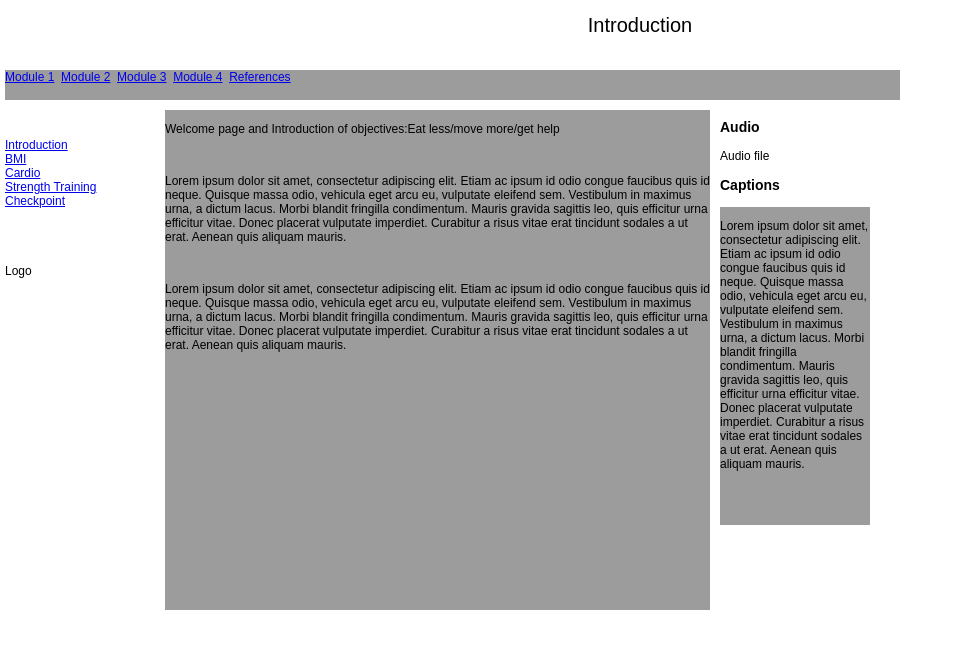
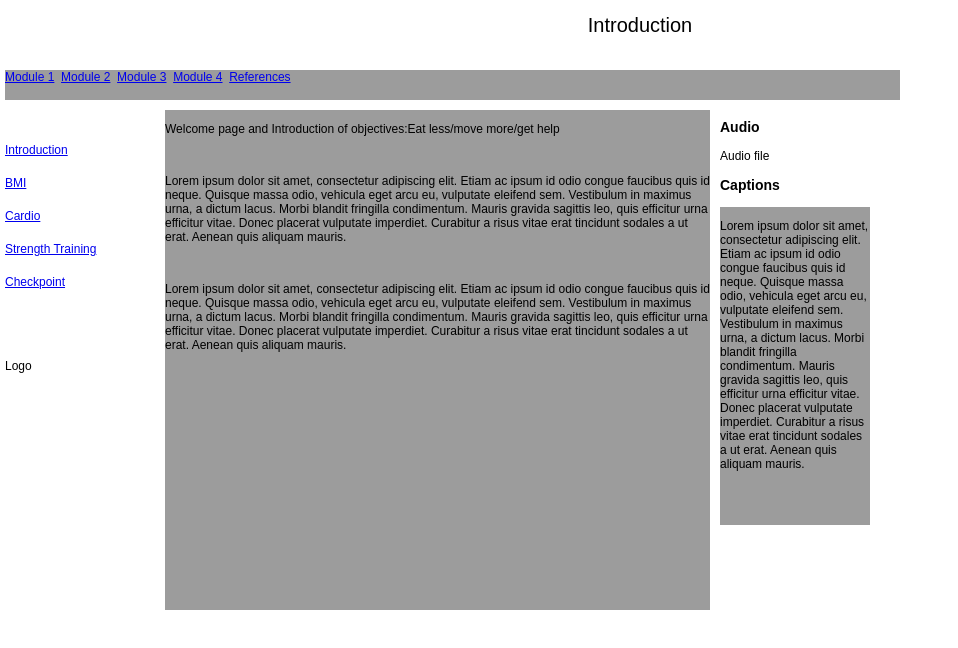
Before and after one commit to LKMcManus/commit-to-be-fit, a plain HTML site: page mod1.html in a window 1280 px wide. Shown: the whole page, without its empty margins (0-958 px from the left). Drawn offline with Linux system fonts and the light colour scheme.

Commit message:
Made the navigation div into a table and made the navlinks class into table-cells and added 5px top padding.

```diff
--- a/styles/styles.css
+++ b/styles/styles.css
@@ -35,6 +35,7 @@ body
 /* settings for the left side navigation section */
 #navigation
 {
+	display:table;
 	width: 150px;
 	float: left;
 	height: 500px;
@@ -99,6 +100,11 @@ audio
 	display:none;
 }
 
+.navlinks
+{
+	display:table-cell;
+	padding-top:5px;
+}
 
 
 /* not used at this time
```
